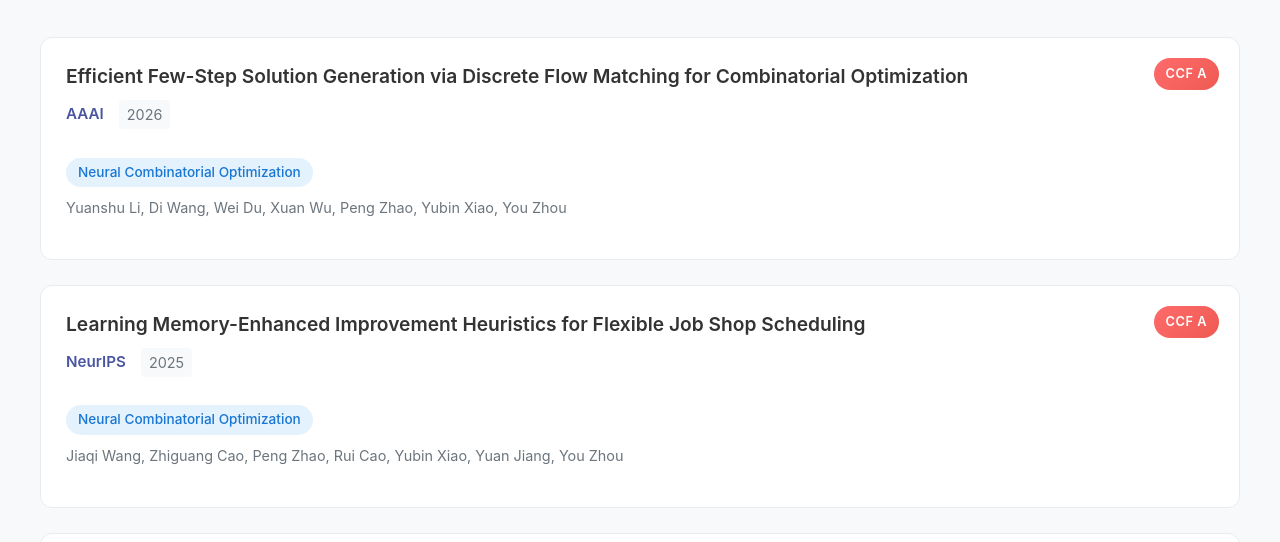
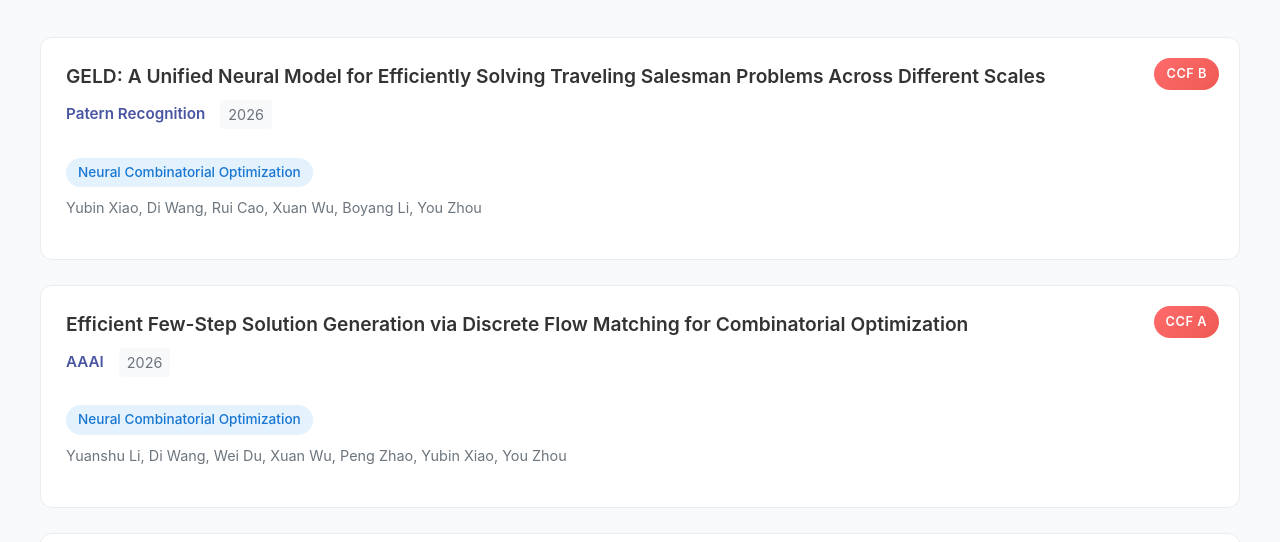
Before and after one commit to jlu-neo-lab/jlu-neo-lab.github.io, a website: page pages/research.html in a window 1280 px wide. Shown: the part 237-779 px from the top of the page. Drawn offline with Linux system fonts and the light colour scheme.

Commit message:
Update research.html

```diff
--- a/pages/research.html
+++ b/pages/research.html
@@ -36,6 +36,23 @@
         <section style="margin-top: 60px;">
             <h2 class="section-title">Publications</h2>
             <div class="publications-grid">
+
+
+                 <!-- 论文卡片 -->
+                <div class="publication-card clickable-research" data-research="geld">
+                    <div class="publication-header">
+                        <h3 class="publication-title">GELD: A Unified Neural Model for Efficiently Solving Traveling Salesman Problems Across Different Scales</h3>
+                        <div class="publication-venue">
+                            <span class="venue-name">Patern Recognition</span>
+                            <span class="publication-date">2026</span>
+                        </div>
+                    </div>
+                    <div class="publication-content">
+                        <p class="research-area">Neural Combinatorial Optimization</p>
+                        <p class="authors"> Yubin Xiao, Di Wang, Rui Cao, Xuan Wu, Boyang Li, You Zhou </p>
+                    </div>
+                    <div class="publication-badge ccf-a">CCF B</div>
+                </div>
 
 
                 <!-- 论文卡片 -->
```
